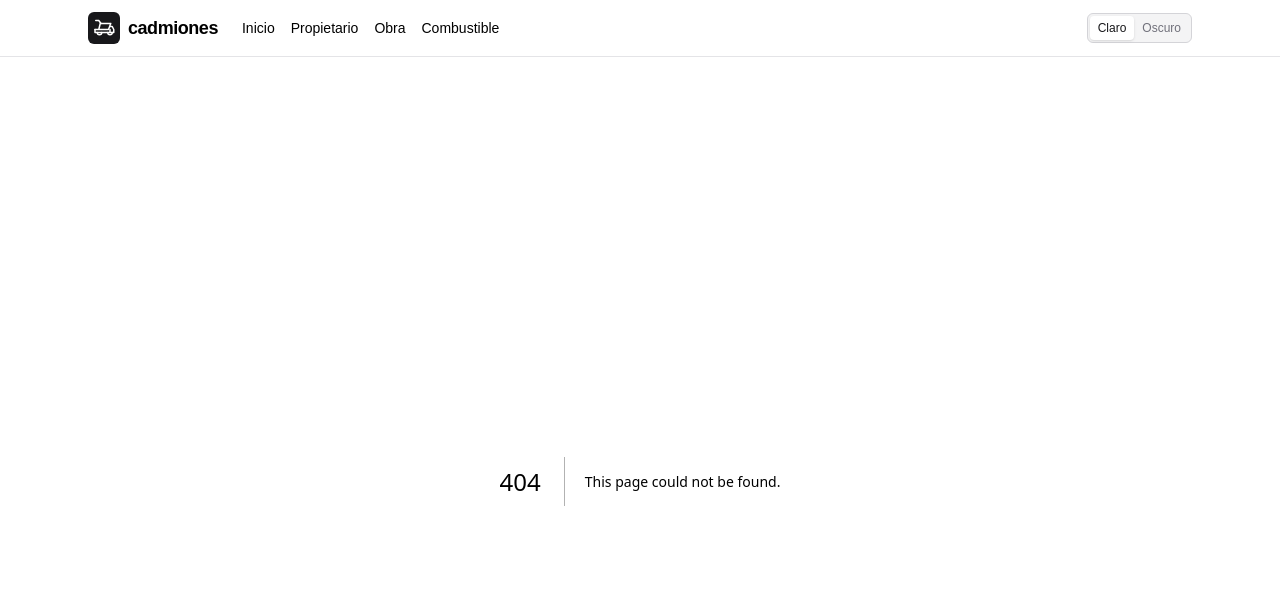
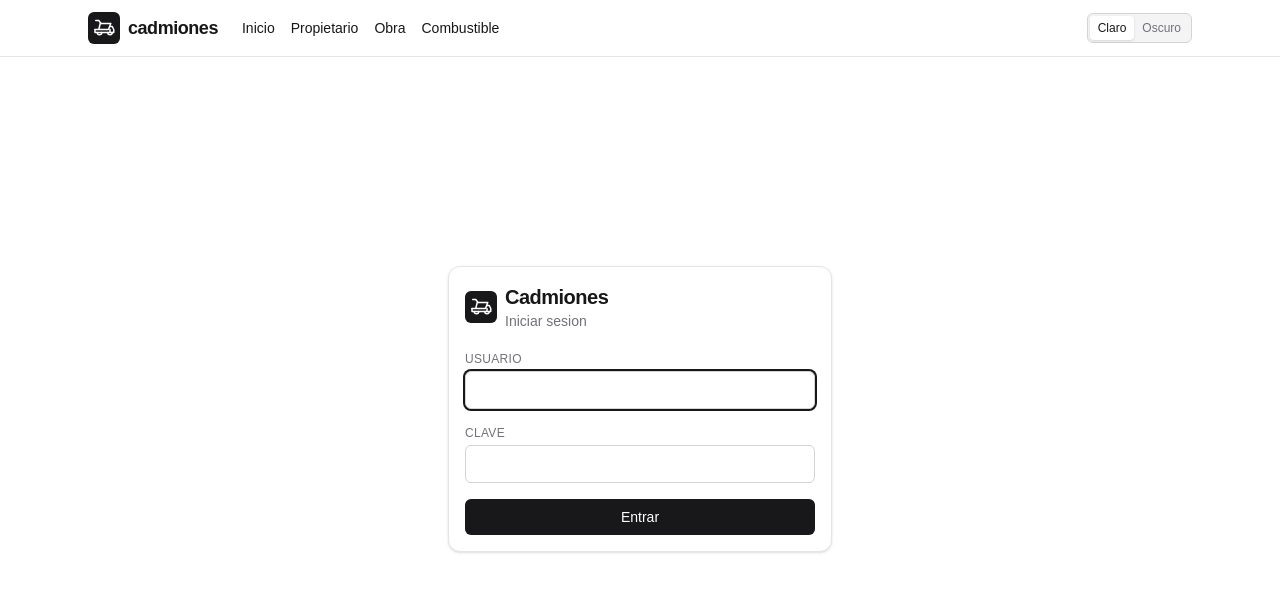
Before and after one commit to mrtngo/cadmiones, a Next.js app: page /login in a window 1280 px wide. Before the commit this address had no page. Shown: the top 592 px of the page. Built offline with nearby package versions, Linux system fonts and the light colour scheme.

Commit message:
Add admin login

```diff
--- /dev/null
+++ b/src/app/api/login/route.ts
@@ -0,0 +1,22 @@
+import { NextResponse } from "next/server";
+import { AUTH_COOKIE, AUTH_PASSWORD, AUTH_TOKEN, AUTH_USER } from "@/lib/auth";
+
+export async function POST(req: Request) {
+  const body = await req.json().catch(() => ({}));
+  const user = String(body.user ?? "").trim();
+  const clave = String(body.clave ?? "");
+
+  if (user !== AUTH_USER || clave !== AUTH_PASSWORD) {
+    return NextResponse.json({ error: "Usuario o clave incorrectos" }, { status: 401 });
+  }
+
+  const res = NextResponse.json({ ok: true });
+  res.cookies.set(AUTH_COOKIE, AUTH_TOKEN, {
+    httpOnly: true,
+    sameSite: "lax",
+    secure: process.env.NODE_ENV === "production",
+    path: "/",
+    maxAge: 60 * 60 * 24 * 30,
+  });
+  return res;
+}
--- /dev/null
+++ b/src/app/api/logout/route.ts
@@ -0,0 +1,8 @@
+import { NextResponse } from "next/server";
+import { AUTH_COOKIE } from "@/lib/auth";
+
+export async function POST() {
+  const res = NextResponse.json({ ok: true });
+  res.cookies.delete(AUTH_COOKIE);
+  return res;
+}
--- a/src/app/layout.tsx
+++ b/src/app/layout.tsx
@@ -3,6 +3,7 @@ import { Geist, Geist_Mono } from "next/font/google";
 import Link from "next/link";
 import { TruckLogo } from "@/components/TruckLogo";
 import { ThemeToggle } from "@/components/ThemeToggle";
+import { LogoutButton } from "@/components/LogoutButton";
 import "./globals.css";
 
 const geistSans = Geist({ variable: "--font-geist-sans", subsets: ["latin"] });
@@ -45,7 +46,10 @@ try {
               <Link href="/obra" className="hover:underline">Obra</Link>
               <Link href="/combustible" className="hover:underline">Combustible</Link>
             </div>
-            <ThemeToggle />
+            <div className="ml-auto flex items-center gap-2">
+              <ThemeToggle />
+              <LogoutButton />
+            </div>
           </nav>
         </header>
         <main className="flex-1 max-w-6xl w-full mx-auto px-4 sm:px-6 py-6">{children}</main>
--- /dev/null
+++ b/src/app/login/page.tsx
@@ -0,0 +1,12 @@
+import { Suspense } from "react";
+import { LoginForm } from "@/components/LoginForm";
+
+export default function LoginPage() {
+  return (
+    <div className="mx-auto flex min-h-[calc(100vh-9rem)] max-w-sm items-center">
+      <Suspense fallback={<div className="text-sm text-zinc-500">Cargando...</div>}>
+        <LoginForm />
+      </Suspense>
+    </div>
+  );
+}
--- /dev/null
+++ b/src/components/LoginForm.tsx
@@ -0,0 +1,77 @@
+"use client";
+
+import { useState } from "react";
+import { useRouter, useSearchParams } from "next/navigation";
+import { Card, Label, btnCls, inputCls } from "@/components/ui";
+import { TruckLogo } from "@/components/TruckLogo";
+
+export function LoginForm() {
+  const router = useRouter();
+  const search = useSearchParams();
+  const [user, setUser] = useState("");
+  const [clave, setClave] = useState("");
+  const [err, setErr] = useState<string | null>(null);
+  const [loading, setLoading] = useState(false);
+
+  async function submit(e: React.FormEvent) {
+    e.preventDefault();
+    setErr(null);
+    setLoading(true);
+    const res = await fetch("/api/login", {
+      method: "POST",
+      headers: { "Content-Type": "application/json" },
+      body: JSON.stringify({ user, clave }),
+    });
+    setLoading(false);
+
+    if (!res.ok) {
+      const body = await res.json().catch(() => ({}));
+      setErr(body.error ?? "No se pudo iniciar sesion");
+      return;
+    }
+
+    const next = search.get("next") || "/";
+    router.push(next.startsWith("/") ? next : "/");
+    router.refresh();
+  }
+
+  return (
+    <Card className="w-full">
+      <div className="mb-5 flex items-center gap-2">
+        <TruckLogo />
+        <div>
+          <h1 className="text-xl font-bold tracking-tight">Cadmiones</h1>
+          <p className="text-sm text-zinc-500">Iniciar sesion</p>
+        </div>
+      </div>
+      <form onSubmit={submit} className="space-y-4">
+        <div>
+          <Label>Usuario</Label>
+          <input
+            className={inputCls}
+            value={user}
+            onChange={(e) => setUser(e.target.value)}
+            autoComplete="username"
+            autoFocus
+            required
+          />
+        </div>
+        <div>
+          <Label>Clave</Label>
+          <input
+            className={inputCls}
+            type="password"
+            value={clave}
+            onChange={(e) => setClave(e.target.value)}
+            autoComplete="current-password"
+            required
+          />
+        </div>
+        {err ? <div className="text-sm text-red-600">{err}</div> : null}
+        <button type="submit" className={`${btnCls} w-full`} disabled={loading}>
+          {loading ? "Entrando..." : "Entrar"}
+        </button>
+      </form>
+    </Card>
+  );
+}
--- /dev/null
+++ b/src/components/LogoutButton.tsx
@@ -0,0 +1,26 @@
+"use client";
+
+import { usePathname, useRouter } from "next/navigation";
+
+export function LogoutButton() {
+  const pathname = usePathname();
+  const router = useRouter();
+
+  if (pathname === "/login") return null;
+
+  async function logout() {
+    await fetch("/api/logout", { method: "POST" });
+    router.push("/login");
+    router.refresh();
+  }
+
+  return (
+    <button
+      type="button"
+      onClick={logout}
+      className="rounded-md border border-zinc-300 px-3 py-1.5 text-sm font-medium hover:bg-zinc-100 dark:border-zinc-700 dark:hover:bg-zinc-800"
+    >
+      Salir
+    </button>
+  );
+}
--- /dev/null
+++ b/src/lib/auth.ts
@@ -0,0 +1,8 @@
+export const AUTH_COOKIE = "cadmiones_session";
+export const AUTH_TOKEN = "cadmiones_admin_session_v1";
+export const AUTH_USER = "admin";
+export const AUTH_PASSWORD = "alucer123";
+
+export function isAuthenticated(value: string | undefined) {
+  return value === AUTH_TOKEN;
+}
--- /dev/null
+++ b/src/proxy.ts
@@ -0,0 +1,17 @@
+import { NextResponse, type NextRequest } from "next/server";
+import { AUTH_COOKIE, isAuthenticated } from "@/lib/auth";
+
+export function proxy(request: NextRequest) {
+  const session = request.cookies.get(AUTH_COOKIE)?.value;
+  if (isAuthenticated(session)) return NextResponse.next();
+
+  const loginUrl = new URL("/login", request.url);
+  loginUrl.searchParams.set("next", request.nextUrl.pathname + request.nextUrl.search);
+  return NextResponse.redirect(loginUrl);
+}
+
+export const config = {
+  matcher: [
+    "/((?!_next/static|_next/image|favicon.ico|login|api/login|api/logout).*)",
+  ],
+};
```
